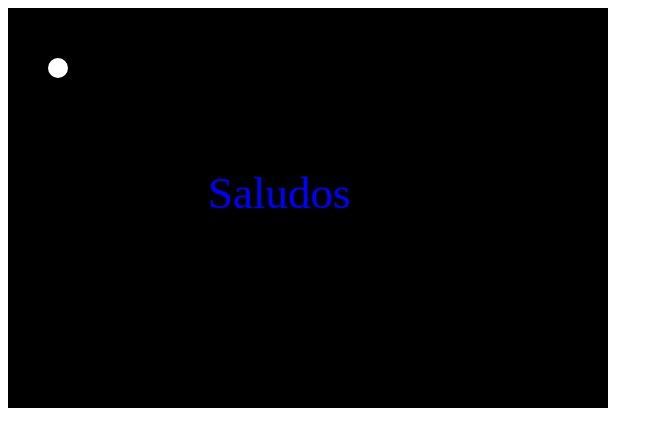
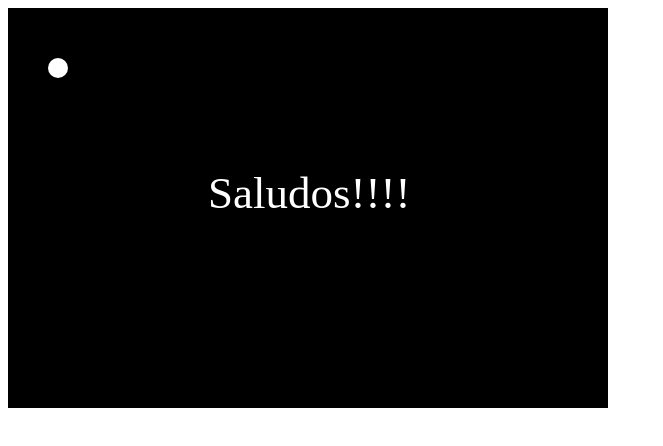
Before and after one commit to VicTorresGallo/pong, a plain HTML site: page index.html in a window 1280 px wide. Shown: the whole page, without its empty margins (0-663 px from the left). Drawn offline with Linux system fonts and the light colour scheme.

Commit message:
creacion de funciones

```diff
--- a/index.html
+++ b/index.html
@@ -6,10 +6,9 @@
     <title>SD Pong</title>
 </head>
 <body>
-    <canvas id="pong_canvas" , width="600", height="400">
-        <script src="pong.js"></script>
+    <canvas id="pong_canvas" width="600" height="400"></canvas>
+    <script src="pong.js"></script>
 
-    </canvas>
 
 </body>
 </html>
--- a/pong.js
+++ b/pong.js
@@ -32,21 +32,40 @@ const gameStateEnum = {
     PAUSE: 2,
     END: 3,
 };
+//-------------------------------------------------------------------
+//--------------------------GRAPHICS ENGINE--------------------------
+//-------------------------------------------------------------------
 
 
 //recuperar canvas
 const cvs = document.getElementById('pong_canvas');
 const ctx = cvs.getContext('2d');
 
-ctx.fillStyle = 'BLACK';
-ctx.fillRect(0,0,600,400);
+//layer 0: BASIC CANVAS DRAW HELPERS----------------------
+function drawRect(x,y,w,h,color) {
+    ctx.fillStyle = color;
+    ctx.fillRect(x,y,w,h);
+}
 
-ctx.fillStyle = 'WHITE';
-ctx.beginPath();
-ctx.arc(50,60,10,0, 2*Math.PI); //pos 50, 60, radio = 10
-ctx.closePath();
-ctx.fill();
+function drawCircle(x,y,r,color){
+    ctx.fillStyle = color;
+    ctx.beginPath();
+    ctx.arc(x,y,r,0, 2*Math.PI,false); //pos 50, 60, radio = 10
+    ctx.closePath();
+    ctx.fill();
+}
+function drawText(text,x,y,color=FONT_COLOR,fontSize=FONT_SIZE, fontFamily = FONT_FAMILY){
+    ctx.fillStyle = color;
+    ctx.font = `${fontSize} ${fontFamily}`;
+    ctx.fillText(text,x,y);
+}
 
-ctx.fillStyle = 'BLUE';
-ctx.font = '45px impact';
-ctx.fillText('Saludos',200,200);
+
+
+
+const CANVAS_WIDTH = cvs.width;
+const CANVAS_HEIGHT= cvs.height;
+
+drawRect(0,0,CANVAS_WIDTH, CANVAS_HEIGHT, BG_COLOR);
+drawCircle(50,60,BALL_RADIUS,BALL_COLOR);
+drawText('Saludos!!!!',200,200);
```
